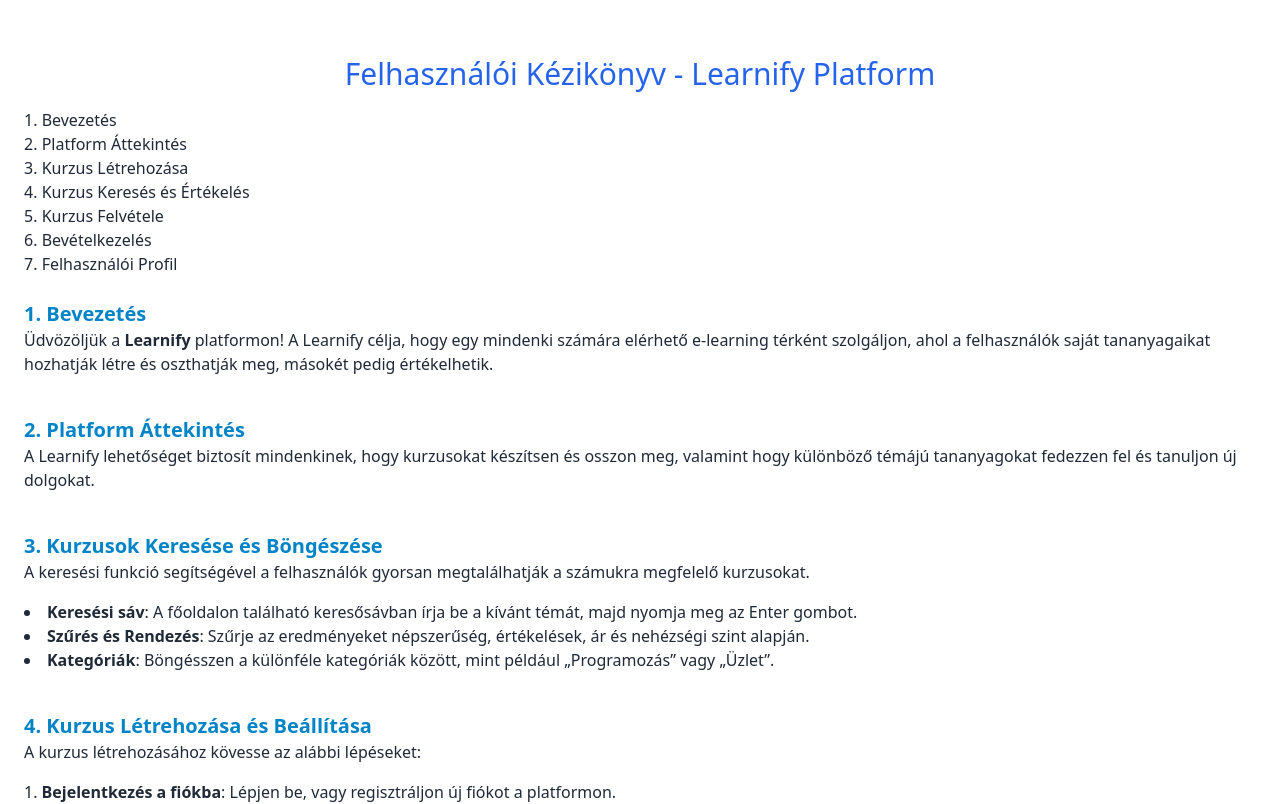
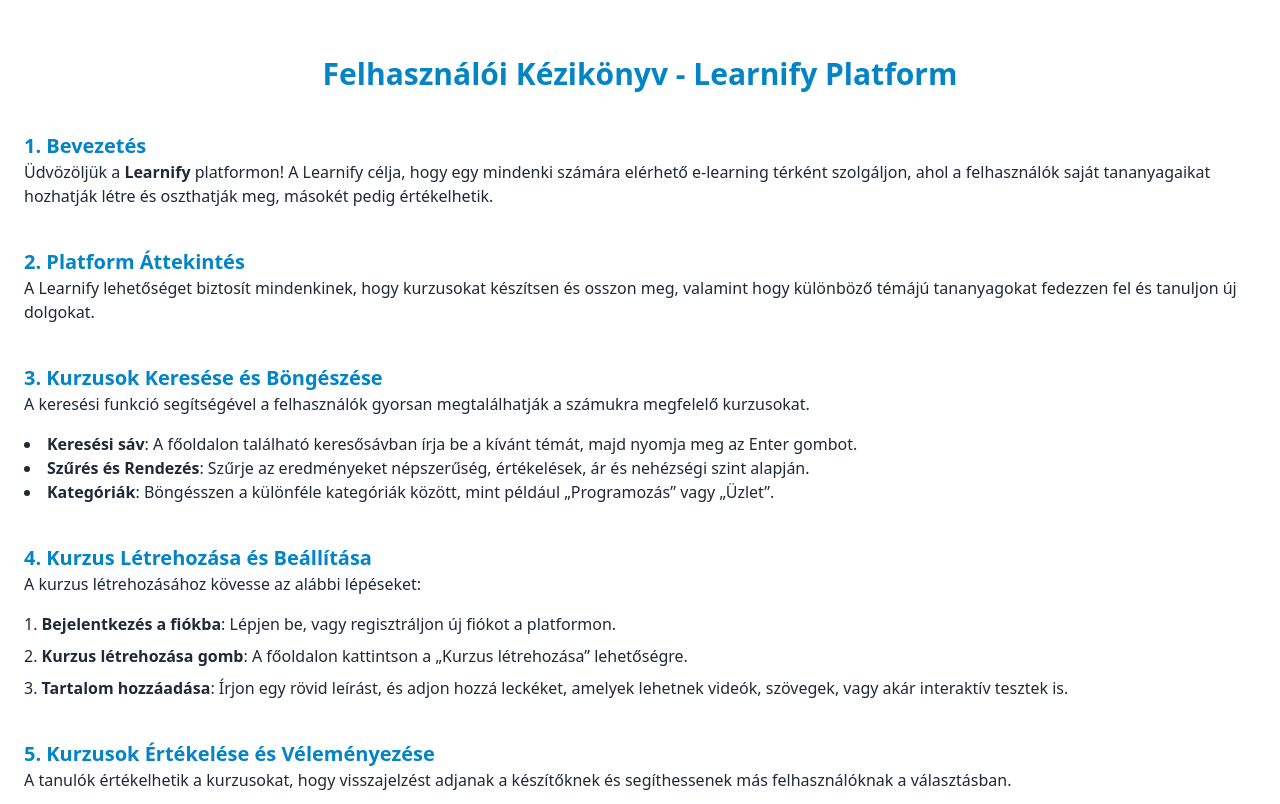
Before and after one commit to vaydominika/szoftvertech-h3, a Next.js app: page /user-guidebook in a window 1280 px wide. Shown: the top 804 px of the page. Built offline with nearby package versions, Linux system fonts and the light colour scheme.

Commit message:
edited guide book

```diff
--- a/src/app/page.tsx
+++ b/src/app/page.tsx
@@ -611,7 +611,6 @@
           <li><span className="font-bold">Webináriumok és workshopok:</span> A felhasználók számára szervezett webináriumok és workshopok, amelyek a platform funkcióinak mélyebb megismerését és a gamifikációs elemek kihasználását célozzák.</li>
           <li><span className="font-bold">Képzési anyagok:</span> Különböző képzési anyagok, mint például videók, interaktív modulok és útmutatók, amelyek segítik a felhasználókat a platform hatékonyabb használatában.</li>
         </ul>
-
         </div>
 
     </>
--- a/src/app/user-guidebook/page.tsx
+++ b/src/app/user-guidebook/page.tsx
@@ -1,29 +1,10 @@
 export default function UserGuidebook() {
-    const tableOfContents = [
-        { number: "1.", title: "Bevezetés", id: "bevezetes" },
-        { number: "2.", title: "Platform Áttekintés", id: "platform-attekintes" },
-        { number: "3.", title: "Kurzus Létrehozása", id: "kurzus-letrehozasa" },
-        { number: "4.", title: "Kurzus Keresés és Értékelés", id: "kereses-ertekeles" },
-        { number: "5.", title: "Kurzus Felvétele", id: "kurzus-felvetele" },
-        { number: "6.", title: "Bevételkezelés", id: "bevetelkezeles" },
-        { number: "7.", title: "Felhasználói Profil", id: "felhasznaloi-profil" },
-    ];
 
     return (
         <div className="font-sans text-gray-800 p-6">
-          <h1 className="text-3xl text-center text-blue-600 mt-8 mb-4">
+          <h1 className="text-3xl text-center text-sky-600 mt-8 mb-4 font-bold">
             Felhasználói Kézikönyv - Learnify Platform
           </h1>
-
-          <nav>
-            <ul>
-              {tableOfContents.map(item => (
-                <li key={item.id}>
-                  <a href={`#${item.id}`}>{item.number} {item.title}</a>
-                </li>
-              ))}
-            </ul>
-          </nav>
 
           <section>
             <h2 id="bevezetes" className="text-xl font-bold text-sky-600 pt-6">1. Bevezetés</h2>
```
